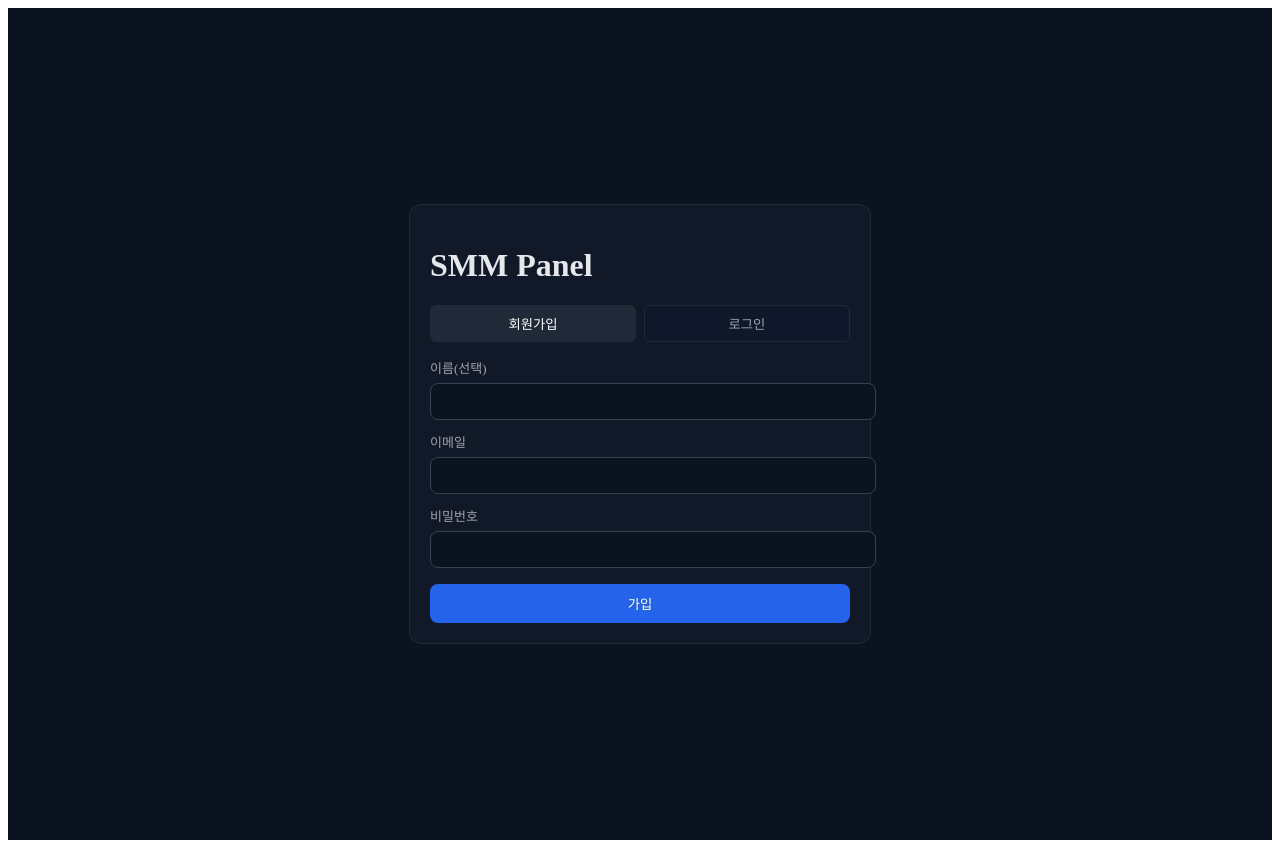
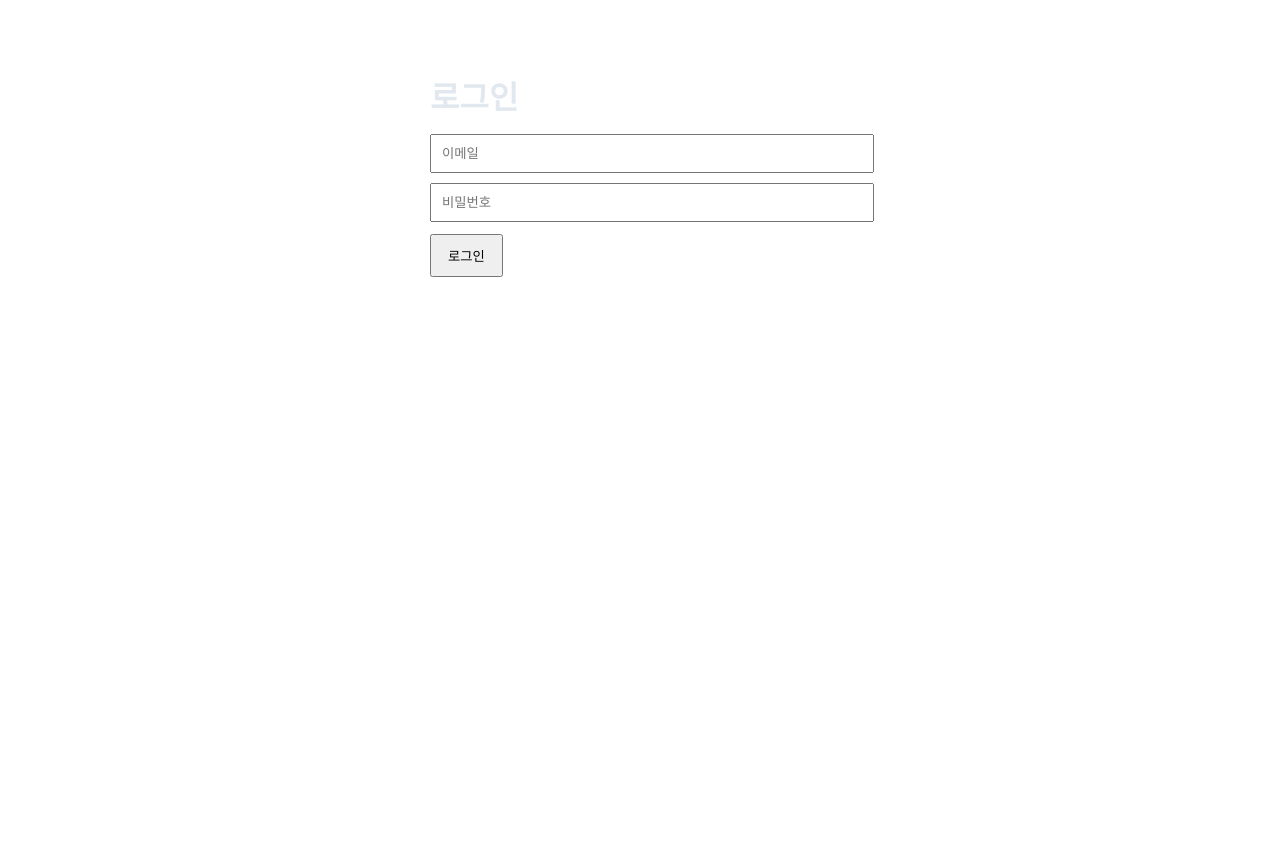
Before and after one commit to obcompany77/smm-panel, a Next.js app: page /auth in a window 1280 px wide. After the commit the page ends 800 px from the top, so only its background shows below. Built offline with nearby package versions, Linux system fonts and the light colour scheme.

Commit message:
Update auth.tsx

```diff
--- a/pages/auth.tsx
+++ b/pages/auth.tsx
@@ -1,92 +1,61 @@
+// pages/auth.tsx
 import { useState } from "react";
 
 export default function AuthPage() {
-  const [mode, setMode] = useState<"login" | "signup">("signup");
   const [email, setEmail] = useState("");
   const [password, setPassword] = useState("");
-  const [name, setName] = useState("");
+  const [msg, setMsg] = useState<string | null>(null);
   const [loading, setLoading] = useState(false);
-  const [msg, setMsg] = useState<string | null>(null);
 
+  // ★ 핵심: 반드시 e.preventDefault() 해서 GET 이동을 막고 fetch(POST)로 보낸다
   const onSubmit = async (e: React.FormEvent) => {
     e.preventDefault();
     setMsg(null);
     setLoading(true);
     try {
-      const path = mode === "signup" ? "/api/auth/signup" : "/api/auth/login";
-      const body =
-        mode === "signup" ? { email, password, name } : { email, password };
-
-      const res = await fetch(path, {
+      const r = await fetch("/api/auth/login", {
         method: "POST",
         headers: { "Content-Type": "application/json" },
-        body: JSON.stringify(body),
+        body: JSON.stringify({ email, password }),
       });
-      const data = await res.json().catch(() => ({}));
-      if (!res.ok) setMsg(`오류: ${res.status} ${data.msg || ""}`);
-      else {
-        setMsg(data.msg || (mode === "signup" ? "가입 완료" : "로그인 성공"));
-        if (data.token) {
-          localStorage.setItem("token", data.token);
-          location.href = "/";
-        }
-        if (mode === "signup") setMode("login");
-      }
+      const data = await r.json();
+      if (!r.ok) throw new Error(data?.msg || "로그인 실패");
+      localStorage.setItem("token", data.token);
+      localStorage.setItem("user_id", data.userId);
+      // 로그인 후 이동할 페이지
+      window.location.href = "/services";
+    } catch (err: any) {
+      setMsg(err.message);
     } finally {
       setLoading(false);
     }
   };
 
   return (
-    <div style={wrap}>
-      <div style={card}>
-        <h1>SMM Panel</h1>
-        <div style={{ display: "flex", gap: 8, marginTop: 12 }}>
-          <button
-            onClick={() => setMode("signup")}
-            style={{ ...tab, ...(mode === "signup" ? tabOn : {}) }}
-          >
-            회원가입
-          </button>
-          <button
-            onClick={() => setMode("login")}
-            style={{ ...tab, ...(mode === "login" ? tabOn : {}) }}
-          >
-            로그인
-          </button>
-        </div>
-
-        <form onSubmit={onSubmit} style={{ marginTop: 16 }}>
-          {mode === "signup" && (
-            <div style={field}>
-              <label style={label}>이름(선택)</label>
-              <input style={input} value={name} onChange={e=>setName(e.target.value)} />
-            </div>
-          )}
-          <div style={field}>
-            <label style={label}>이메일</label>
-            <input style={input} type="email" value={email} onChange={e=>setEmail(e.target.value)} required />
-          </div>
-          <div style={field}>
-            <label style={label}>비밀번호</label>
-            <input style={input} type="password" value={password} onChange={e=>setPassword(e.target.value)} required />
-          </div>
-          <button type="submit" disabled={loading} style={submit}>
-            {loading ? "처리중..." : mode === "signup" ? "가입" : "로그인"}
-          </button>
-        </form>
-
-        {msg && <p style={{ marginTop: 10, color: "#16a34a" }}>{msg}</p>}
-      </div>
+    <div style={{ maxWidth: 420, margin: "72px auto", color: "#e2e8f0" }}>
+      <h1 style={{ marginBottom: 16 }}>로그인</h1>
+      <form onSubmit={onSubmit}>
+        <input
+          type="email"
+          placeholder="이메일"
+          value={email}
+          onChange={(e) => setEmail(e.target.value)}
+          required
+          style={{ display: "block", width: "100%", marginBottom: 10, padding: 10 }}
+        />
+        <input
+          type="password"
+          placeholder="비밀번호"
+          value={password}
+          onChange={(e) => setPassword(e.target.value)}
+          required
+          style={{ display: "block", width: "100%", marginBottom: 12, padding: 10 }}
+        />
+        <button type="submit" disabled={loading} style={{ padding: "10px 16px" }}>
+          {loading ? "로그인 중..." : "로그인"}
+        </button>
+      </form>
+      {msg && <p style={{ color: "#f87171", marginTop: 12 }}>{msg}</p>}
     </div>
   );
 }
-
-const wrap: React.CSSProperties = { minHeight: "100vh", display: "flex", alignItems: "center", justifyContent: "center", background:"#0b1220", color:"#e5e7eb", padding:16 };
-const card: React.CSSProperties = { width:"100%", maxWidth:420, background:"#111827", border:"1px solid #1f2937", borderRadius:12, padding:20 };
-const tab: React.CSSProperties = { flex:1, background:"#0f172a", color:"#9ca3af", border:"1px solid #1f2937", borderRadius:6, padding:"8px 10px", cursor:"pointer" };
-const tabOn: React.CSSProperties = { background:"#1f2937", color:"#fff" };
-const field: React.CSSProperties = { marginTop:12 };
-const label: React.CSSProperties = { display:"block", marginBottom:6, fontSize:13, color:"#9ca3af" };
-const input: React.CSSProperties = { width:"100%", padding:"10px 12px", borderRadius:8, border:"1px solid #374151", background:"#0b1220", color:"#e5e7eb" };
-const submit: React.CSSProperties = { width:"100%", marginTop:16, padding:"10px 12px", background:"#2563eb", color:"#fff", border:"none", borderRadius:8, cursor:"pointer" };
```
